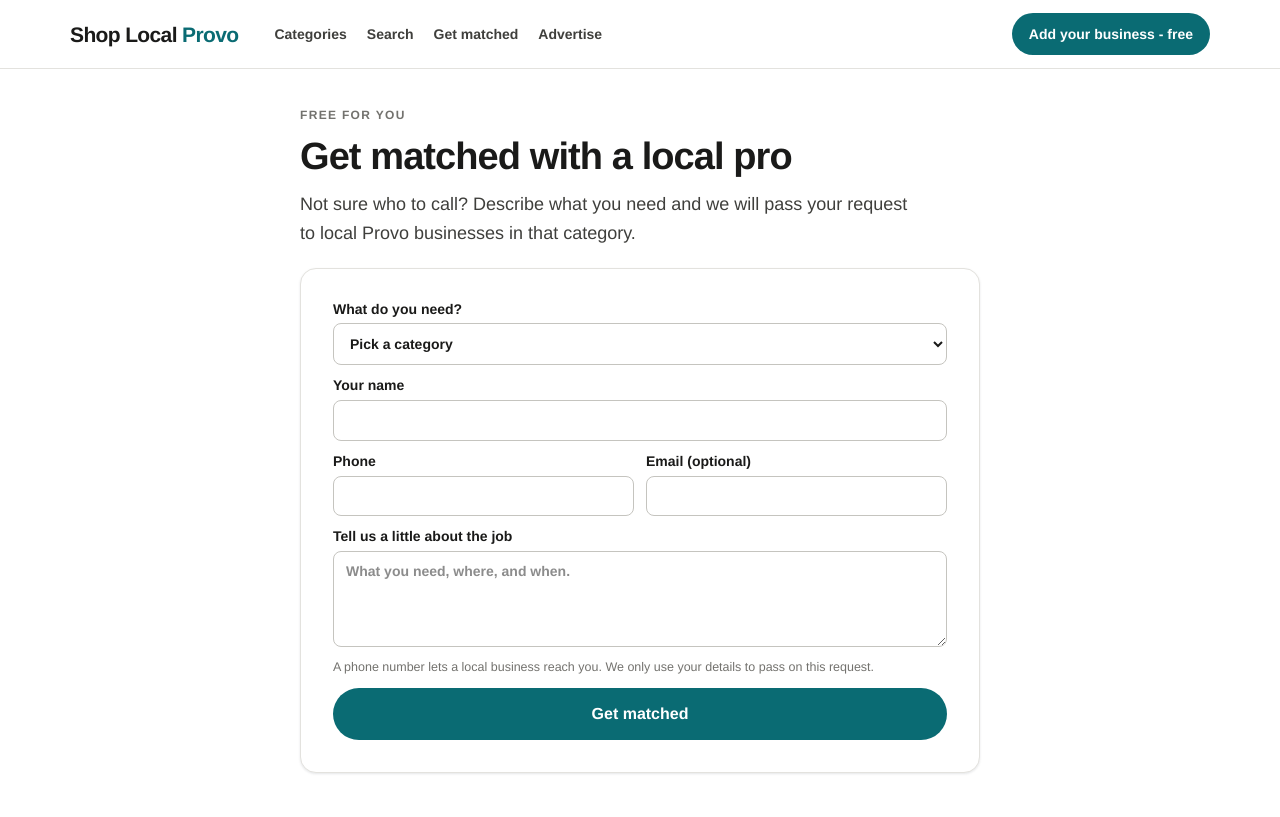
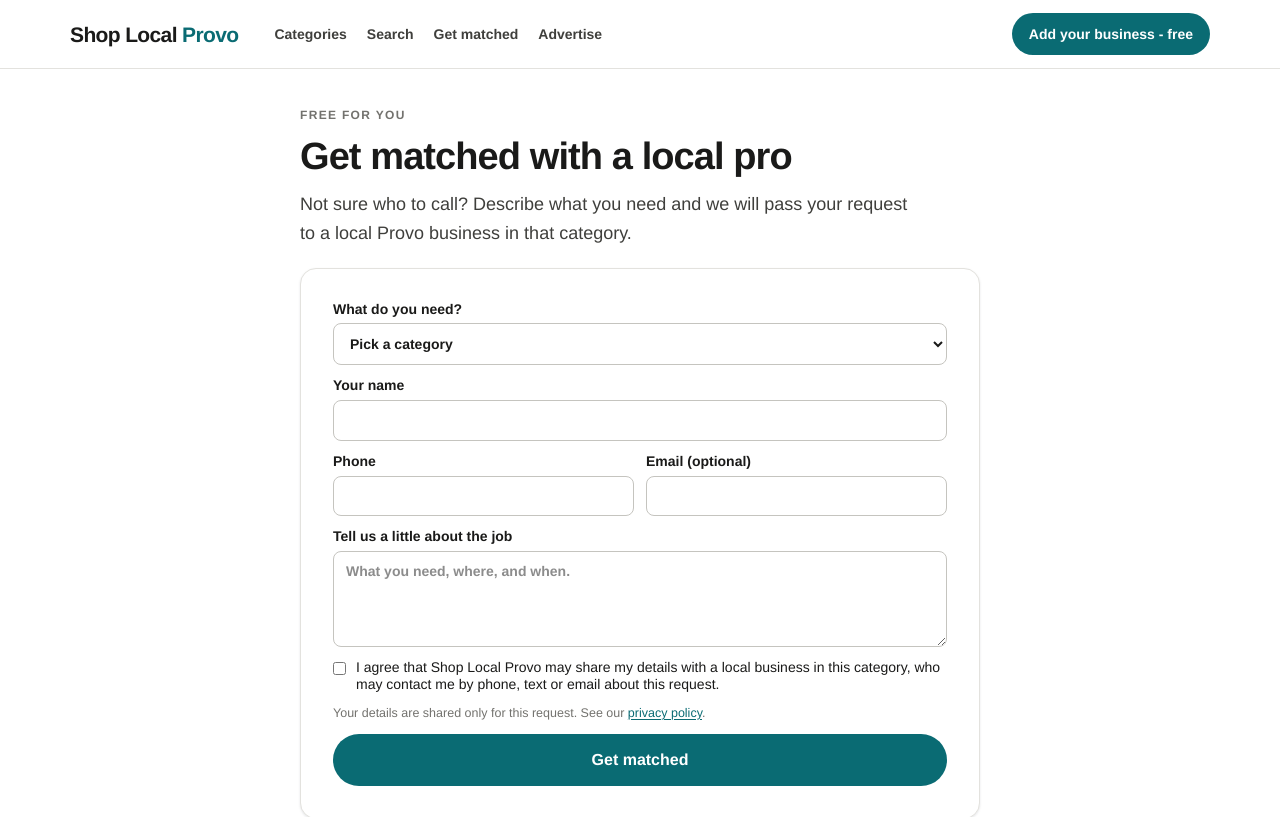
Before and after one commit to rsoto444/SGS, a Next.js app in the folder website/: page /get-matched in a window 1280 px wide. Shown: the top 817 px of the page. Built offline with nearby package versions, Linux system fonts and the light colour scheme; a web font is replaced by a local one.

Commit message:
Add referral consent checkbox to request forms, lead opt-in for businesses, and one-business wording
Co-Authored-By: Claude Sonnet 5.5 <noreply@anthropic.com>
Claude-Session: https://claude.ai/code/session_01Uk9yccVNKpSyYTk4dQwive

```diff
--- a/website/app/(directory)/category/[slug]/page.tsx
+++ b/website/app/(directory)/category/[slug]/page.tsx
@@ -91,7 +91,7 @@ export default async function CategoryPage({ params }: { params: Promise<{ slug:
         <aside className="sl-aside">
           <div className="sl-panel">
             <h2 style={{ fontSize: 22, marginBottom: 6 }}>Need {c.name.toLowerCase()}?</h2>
-            <p style={{ font: "var(--type-body-sm)", marginBottom: 16 }}>Tell us what you need and we will pass your request to local businesses.</p>
+            <p style={{ font: "var(--type-body-sm)", marginBottom: 16 }}>Tell us what you need and we will pass your request to a local business.</p>
             <LeadForm type="lead-referral" categorySlug={slug} button="Get matched" />
           </div>
         </aside>
--- a/website/app/(directory)/get-matched/page.tsx
+++ b/website/app/(directory)/get-matched/page.tsx
@@ -3,7 +3,7 @@ import LeadForm from "@/components/LeadForm";
 
 export const metadata: Metadata = {
   title: "Get Matched With a Local Provo Pro",
-  description: "Tell us what you need and we will pass your request to local Provo businesses.",
+  description: "Tell us what you need and we will pass your request to a local Provo business.",
   alternates: { canonical: "/get-matched" },
 };
 
@@ -13,7 +13,7 @@ export default function GetMatched() {
       <div className="sl-page-head">
         <span className="sl-eyebrow">Free for you</span>
         <h1 style={{ marginTop: 8 }}>Get matched with a local pro</h1>
-        <p>Not sure who to call? Describe what you need and we will pass your request to local Provo businesses in that category.</p>
+        <p>Not sure who to call? Describe what you need and we will pass your request to a local Provo business in that category.</p>
       </div>
       <div className="sl-panel"><LeadForm type="lead-referral" button="Get matched" /></div>
     </div>
--- a/website/app/(directory)/page.tsx
+++ b/website/app/(directory)/page.tsx
@@ -104,7 +104,7 @@ export default function Home() {
           <h2>Three ways to use Shop Local Provo</h2>
           <ol className="sl-steps" style={{ padding: 0 }}>
             <li><strong>Browse or search</strong>Pick a category or type what you need. Every listing shows how to reach the business.</li>
-            <li><strong>Get matched</strong>Not sure who to call? Tell us what you need and we will pass your request to local businesses.</li>
+            <li><strong>Get matched</strong>Not sure who to call? Tell us what you need and we will pass your request to a local business.</li>
             <li><strong>List your business</strong>Free for every Provo business. Premium listings and ads are there when you want more visibility.</li>
           </ol>
           <div style={{ display: "flex", gap: 12, flexWrap: "wrap", marginTop: 28 }}>
--- a/website/app/(directory)/privacy-policy/page.tsx
+++ b/website/app/(directory)/privacy-policy/page.tsx
@@ -13,7 +13,7 @@ export default function Privacy() {
         <h2 style={{ fontSize: 22 }}>What we collect</h2>
         <p>When you submit a form (add a business, get matched, request a call back or contact us), we collect what you type: name, phone, email, business details and your message. For business listings, we also keep the Google Maps Place ID of the business you select.</p>
         <h2 style={{ fontSize: 22 }}>How we use it</h2>
-        <p>We use it to review listings, reply to you, and pass your request to local businesses when you ask to be matched. If you ask to be matched or request a call back, the business you chose or those in that category receive your name and contact details.</p>
+        <p>We use it to review listings, reply to you, and pass your request to local businesses when you ask to be matched. If you ask to be matched, a local business in that category receives your name, contact details and request, and may contact you by phone, text or email. If you request a call back from a listing, that business receives them. We ask for your agreement before sharing.</p>
         <h2 style={{ fontSize: 22 }}>Analytics and cookies</h2>
         <p>We may use analytics and advertising tags to understand how the site is used. Update this section when tags are added.</p>
         <h2 style={{ fontSize: 22 }}>Your choices</h2>
--- a/website/app/(directory)/search/page.tsx
+++ b/website/app/(directory)/search/page.tsx
@@ -44,7 +44,7 @@ export default async function Search({ searchParams }: { searchParams: Promise<{
             ) : (
               <div className="sl-empty" style={{ marginTop: 16 }}>
                 <h3>No listings match &ldquo;{q}&rdquo; yet</h3>
-                <p style={{ marginBottom: 20 }}>Tell us what you are looking for and we will pass it to local businesses.</p>
+                <p style={{ marginBottom: 20 }}>Tell us what you are looking for and we will pass it to a local business.</p>
                 <Link href="/get-matched" className="sl-btn sl-btn-primary">Get matched</Link>
               </div>
             )}
--- a/website/components/AddBusinessForm.tsx
+++ b/website/components/AddBusinessForm.tsx
@@ -114,6 +114,10 @@ export default function AddBusinessForm() {
         </select>
       </label>
       <label style={{ display: "flex", gap: 10, alignItems: "flex-start", fontWeight: 400 }}>
+        <input type="checkbox" name="lead_opt_in" value="yes" style={{ width: "auto", marginTop: 3 }} />
+        <span>I would like to receive customer requests for my category. <span className="hint">Optional. We cannot promise any number of requests, and you can stop at any time.</span></span>
+      </label>
+      <label style={{ display: "flex", gap: 10, alignItems: "flex-start", fontWeight: 400 }}>
         <input type="checkbox" name="community_member" value="yes" style={{ width: "auto", marginTop: 3 }} />
         <span>I am a member of the <a href={site.community.url} target="_blank" rel="noopener">Provo Community Facebook group</a>. <span className="hint">We confirm membership before showing the Provo Community member badge on your listing.</span></span>
       </label>
--- a/website/components/LeadForm.tsx
+++ b/website/components/LeadForm.tsx
@@ -39,7 +39,15 @@ export default function LeadForm({
           <textarea name="message" placeholder="What you need, where, and when." />
         </label>
       )}
-      <span className="hint">A phone number lets a local business reach you. We only use your details to pass on this request.</span>
+      <label style={{ display: "flex", gap: 10, alignItems: "flex-start", fontWeight: 400 }}>
+        <input type="checkbox" name="consent_share" value="yes" required style={{ width: "auto", marginTop: 3 }} />
+        <span>
+          {type === "business-inquiry" && listingName
+            ? <>I agree that Shop Local Provo may share my details with {listingName}, who may contact me by phone, text or email about this request.</>
+            : <>I agree that Shop Local Provo may share my details with a local business in this category, who may contact me by phone, text or email about this request.</>}
+        </span>
+      </label>
+      <span className="hint">Your details are shared only for this request. See our <a href="/privacy-policy">privacy policy</a>.</span>
       <button className="sl-btn sl-btn-primary sl-btn-lg" type="submit">{button}</button>
     </form>
   );
```
